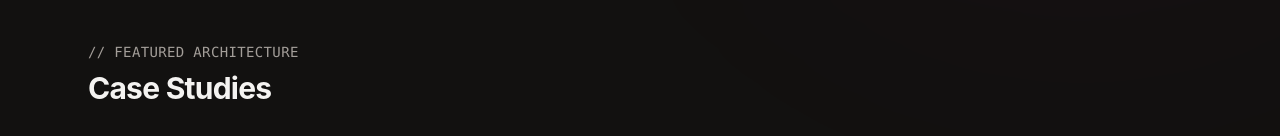
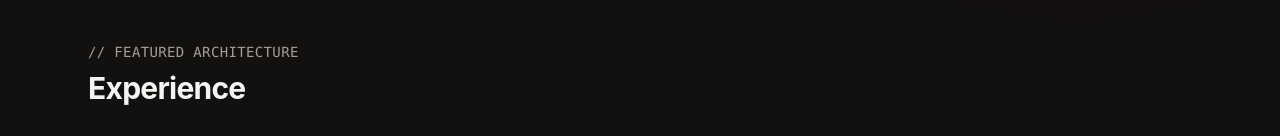
Before and after one commit to windiespeed/portfolio-2026, a React (Vite) app: page / in a window 1280 px wide. Shown: the part 807-943 px from the top of the page. Built offline with nearby package versions, Linux system fonts and the light colour scheme.

Commit message:
Rename section heading to Experience, update Design carousel title

```diff
--- a/src/Projects.jsx
+++ b/src/Projects.jsx
@@ -39,7 +39,7 @@
     <section id="projects" className="py-12 scroll-mt-24">
       <div className="flex flex-col mb-8">
         <span aria-hidden="true" className="text-text-secondary font-mono text-sm tracking-wide uppercase mb-2">// Featured Architecture</span>
-        <h2 className="text-3xl font-bold tracking-tight">Case Studies</h2>
+        <h2 className="text-3xl font-bold tracking-tight">Experience</h2>
       </div>
 
       {/* Category filter */}
```
